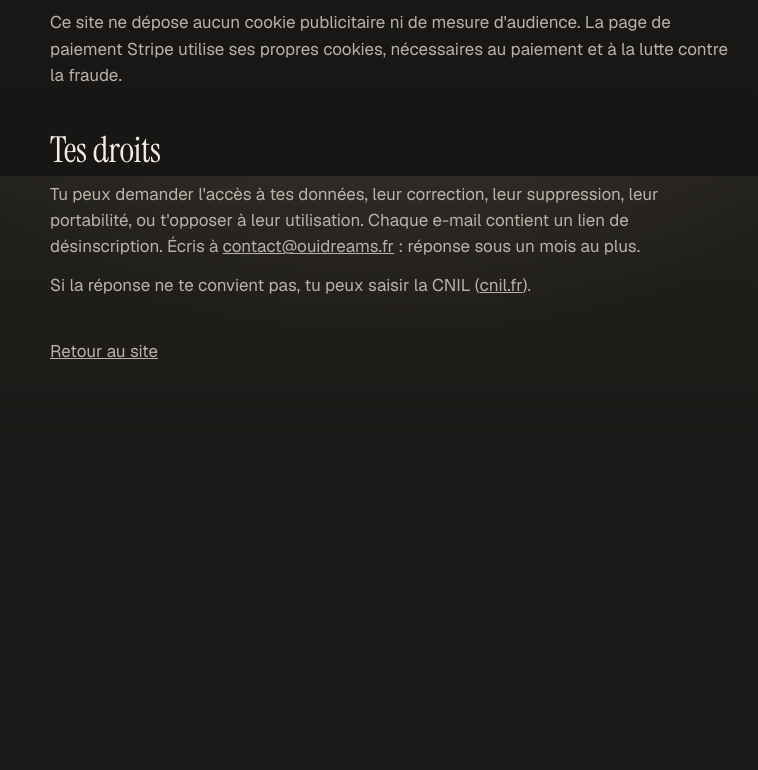
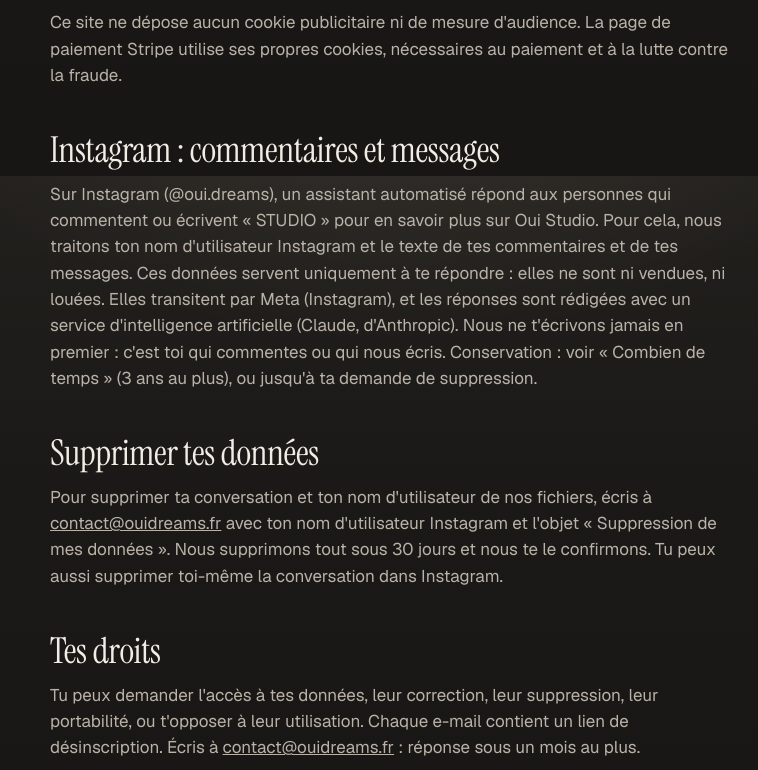
Before and after one commit to lenssele/ouidreams, a plain HTML site: page confidentialite.html in a window 1280 px wide. Shown: the part 1424-2194 px from the top of the page, without its empty margins (250-1008 px from the left). Before the commit the page ends 1878 px from the top, so only its background shows below. Drawn offline with Linux system fonts and the light colour scheme.

Commit message:
Confidentialite : reponses automatiques Instagram (STUDIO) et suppression des donnees

```diff
--- a/confidentialite.html
+++ b/confidentialite.html
@@ -114,7 +114,7 @@ footer{padding:40px 0 56px;border-top:1px solid var(--line);color:var(--ink3);fo
 <section>
   <div class="wrap doc">
     <h1>Politique de confidentialité</h1>
-    <p class="note" style="margin-top:14px">En vigueur au 14 octobre 2026.</p>
+    <p class="note" style="margin-top:14px">En vigueur au 16 novembre 2026.</p>
 
     <h2>Qui est responsable</h2>
     <p><b>Lyciara</b>, entreprise individuelle de Hugo Lancel (micro-entreprise), SIRET 131 397 523 00013, 1 rue Paul Verlaine, 62660 Beuvry, France. Contact : <a href="mailto:contact@ouidreams.fr">contact@ouidreams.fr</a>.</p>
@@ -145,6 +145,12 @@ footer{padding:40px 0 56px;border-top:1px solid var(--line);color:var(--ink3);fo
     <h2>Cookies</h2>
     <p>Ce site ne dépose aucun cookie publicitaire ni de mesure d'audience. La page de paiement Stripe utilise ses propres cookies, nécessaires au paiement et à la lutte contre la fraude.</p>
 
+    <h2>Instagram : commentaires et messages</h2>
+    <p>Sur Instagram (@oui.dreams), un assistant automatisé répond aux personnes qui commentent ou écrivent « STUDIO » pour en savoir plus sur Oui Studio. Pour cela, nous traitons ton nom d'utilisateur Instagram et le texte de tes commentaires et de tes messages. Ces données servent uniquement à te répondre : elles ne sont ni vendues, ni louées. Elles transitent par Meta (Instagram), et les réponses sont rédigées avec un service d'intelligence artificielle (Claude, d'Anthropic). Nous ne t'écrivons jamais en premier : c'est toi qui commentes ou qui nous écris. Conservation : voir « Combien de temps » (3 ans au plus), ou jusqu'à ta demande de suppression.</p>
+
+    <h2 id="suppression">Supprimer tes données</h2>
+    <p>Pour supprimer ta conversation et ton nom d'utilisateur de nos fichiers, écris à <a href="mailto:contact@ouidreams.fr">contact@ouidreams.fr</a> avec ton nom d'utilisateur Instagram et l'objet « Suppression de mes données ». Nous supprimons tout sous 30 jours et nous te le confirmons. Tu peux aussi supprimer toi-même la conversation dans Instagram.</p>
+
     <h2>Tes droits</h2>
     <p>Tu peux demander l'accès à tes données, leur correction, leur suppression, leur portabilité, ou t'opposer à leur utilisation. Chaque e-mail contient un lien de désinscription. Écris à <a href="mailto:contact@ouidreams.fr">contact@ouidreams.fr</a> : réponse sous un mois au plus.</p>
     <p>Si la réponse ne te convient pas, tu peux saisir la CNIL (<a href="https://www.cnil.fr">cnil.fr</a>).</p>
```
